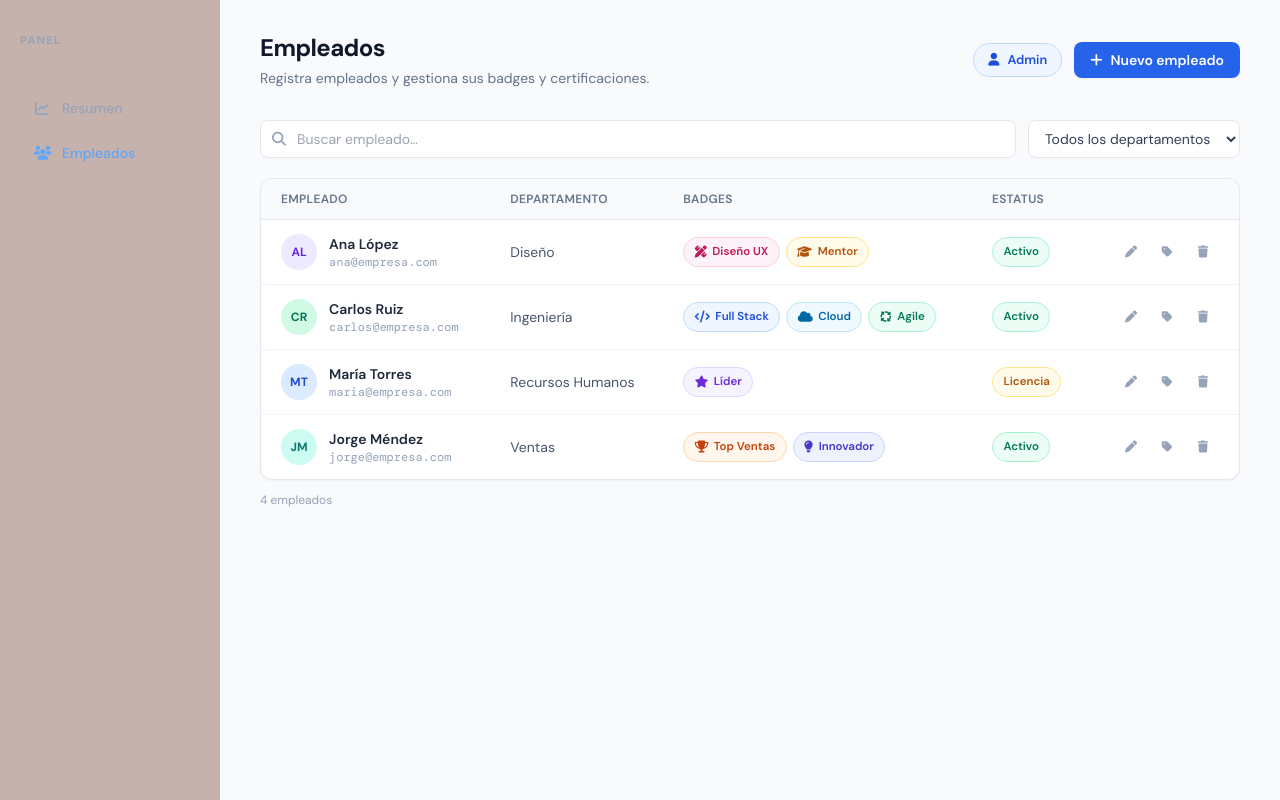
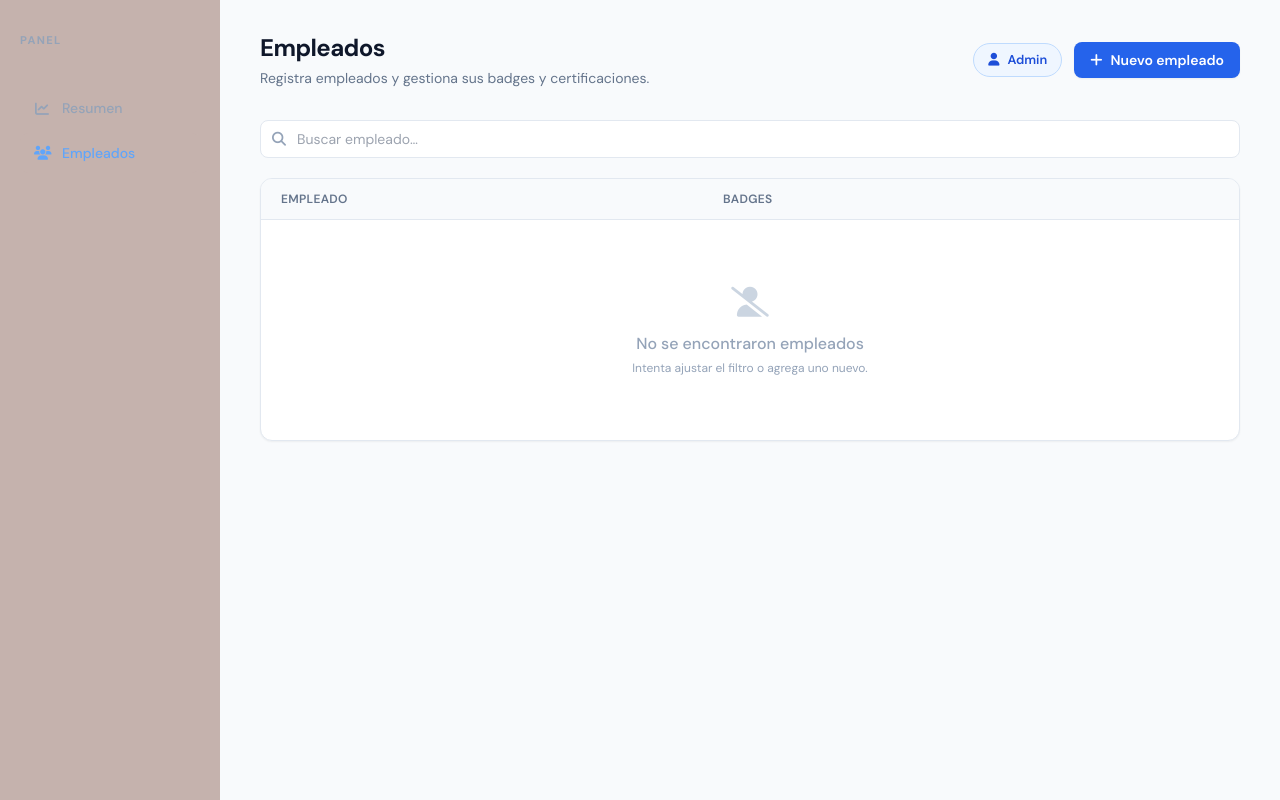
Before and after one commit to DIRM2705/Hack-verdeo, a Flask app: template app/templates/empleados.html in a window 1280 px wide. Run offline with Flask 3, Linux system fonts and the light colour scheme; the template is opened without the code that fills it: most values are stand-ins (such as "Sample title", 1, 10 or a date in 2020); lists and menus that the app fills with data are empty; some libraries are stand-ins or nearby versions.

Commit message:
CAMBIOS EMPLEADOS.HTML

```diff
--- a/app/main.py
+++ b/app/main.py
@@ -61,3 +61,22 @@
 
 if __name__ == '__main__':
     app.run(debug=True, host='0.0.0.0')
+
+
+@app.route('/empleados/<uuid_empresa>')
+def empleados_page(uuid_empresa):
+    """Renderiza la plantilla de empleados usando los datos obtenidos desde la BD."""
+    with Session(db) as session:
+        stm = select(Empleado.uuid, Empleado.nombre, Empleado.apellidos, Empleado.correo, Badge.icono_url).join(Badge, Empleado.badge_uuid == Badge.uuid).where(Empleado.uuid_empresa == uuid_empresa)
+        rows = session.execute(stm).all()
+        empleados_list = []
+        for r in rows:
+            empleados_list.append({
+                'uuid': r[0],
+                'nombre': r[1],
+                'apellido': r[2],
+                'correo': r[3] if len(r) > 3 else '',
+                'icono_url': r[4] if len(r) > 4 else None,
+                'badges': []
+            })
+    return render_template('empleados.html', empleados=empleados_list)
--- a/app/templates/empleados.html
+++ b/app/templates/empleados.html
@@ -134,15 +134,7 @@
           class="w-full pl-9 pr-4 py-2 rounded-lg border border-slate-200 bg-white text-sm text-slate-700 transition"
           oninput="filterTable()"/>
       </div>
-      <select id="dept-filter" onchange="filterTable()"
-        class="rounded-lg border border-slate-200 bg-white px-3 py-2 text-sm text-slate-700 transition">
-        <option value="">Todos los departamentos</option>
-        <option>Ingeniería</option>
-        <option>Diseño</option>
-        <option>Ventas</option>
-        <option>Recursos Humanos</option>
-        <option>Operaciones</option>
-      </select>
+      <!-- Removed departamento filter as requested -->
     </div>
 
     <!-- Tabla de empleados -->
@@ -151,9 +143,7 @@
         <thead class="bg-slate-50 border-b border-slate-200 text-slate-500 text-xs uppercase tracking-wide">
           <tr>
             <th class="text-left px-5 py-3 font-semibold">Empleado</th>
-            <th class="text-left px-5 py-3 font-semibold hidden sm:table-cell">Departamento</th>
-            <th class="text-left px-5 py-3 font-semibold hidden md:table-cell">Badges</th>
-            <th class="text-left px-5 py-3 font-semibold">Estatus</th>
+              <th class="text-left px-5 py-3 font-semibold hidden md:table-cell">Badges</th>
             <th class="px-5 py-3"></th>
           </tr>
         </thead>
@@ -299,12 +289,8 @@
 /* ═══════════════════════════════════════════
    ESTADO
 ═══════════════════════════════════════════ */
-let employees = [
-  { nombre:'Ana', apellido:'López',    correo:'ana@empresa.com',    dept:'Diseño',           estatus:'Activo',   badges:['diseño','mentor'] },
-  { nombre:'Carlos', apellido:'Ruiz',  correo:'carlos@empresa.com', dept:'Ingeniería',       estatus:'Activo',   badges:['fullstack','cloud','agile'] },
-  { nombre:'María', apellido:'Torres', correo:'maria@empresa.com',  dept:'Recursos Humanos', estatus:'Licencia', badges:['lider'] },
-  { nombre:'Jorge', apellido:'Méndez', correo:'jorge@empresa.com',  dept:'Ventas',           estatus:'Activo',   badges:['ventas','innovador'] },
-];
+// Inicializa la lista de empleados con los datos proporcionados por el servidor
+let employees = {{ empleados|tojson }};
 
 let modalBadges = []; // badges temporales en el form
 
@@ -328,14 +314,13 @@
 
 function renderTable() {
   const q    = document.getElementById('search-input').value.toLowerCase();
-  const dept = document.getElementById('dept-filter').value;
   const tbody = document.getElementById('employees-tbody');
   const empty = document.getElementById('empty-state');
   const countLbl = document.getElementById('count-label');
 
   const filtered = employees.filter((e,i) => {
     const full = `${e.nombre} ${e.apellido} ${e.correo}`.toLowerCase();
-    return (!q || full.includes(q)) && (!dept || e.dept === dept);
+    return (!q || full.includes(q));
   });
 
   tbody.innerHTML = '';
@@ -351,8 +336,6 @@
     const origIdx = employees.indexOf(e);
     const initials = (e.nombre[0]||'') + (e.apellido[0]||'');
     const avatarCls = avatarColor(e.nombre);
-    const statusCls = STATUS_STYLES[e.estatus] || STATUS_STYLES['Inactivo'];
-
     const badgesHtml = (e.badges||[]).slice(0,3).map(id => {
       const b = getBadge(id); if(!b) return '';
       return `<span class="badge-pill ${b.color}"><i class="fa-solid ${b.icon} text-xs"></i>${b.label}</span>`;
@@ -371,12 +354,8 @@
           </div>
         </div>
       </td>
-      <td class="px-5 py-3.5 hidden sm:table-cell text-slate-600">${e.dept || '—'}</td>
       <td class="px-5 py-3.5 hidden md:table-cell">
         <div class="flex flex-wrap gap-1.5">${badgesHtml || '<span class="text-slate-300 text-xs">Sin badges</span>'}</div>
-      </td>
-      <td class="px-5 py-3.5">
-        <span class="badge-pill ${statusCls}">${e.estatus}</span>
       </td>
       <td class="px-5 py-3.5 text-right">
         <div class="flex items-center justify-end gap-1">
```
